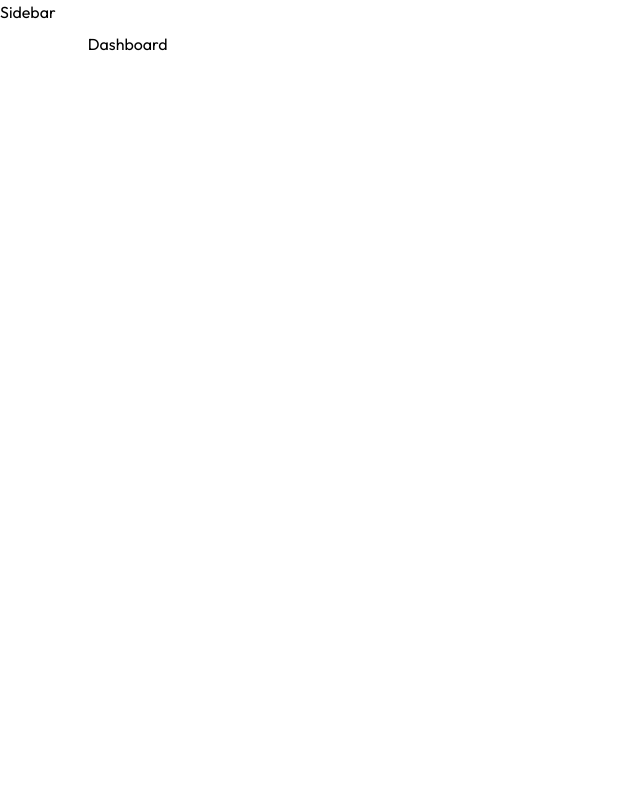
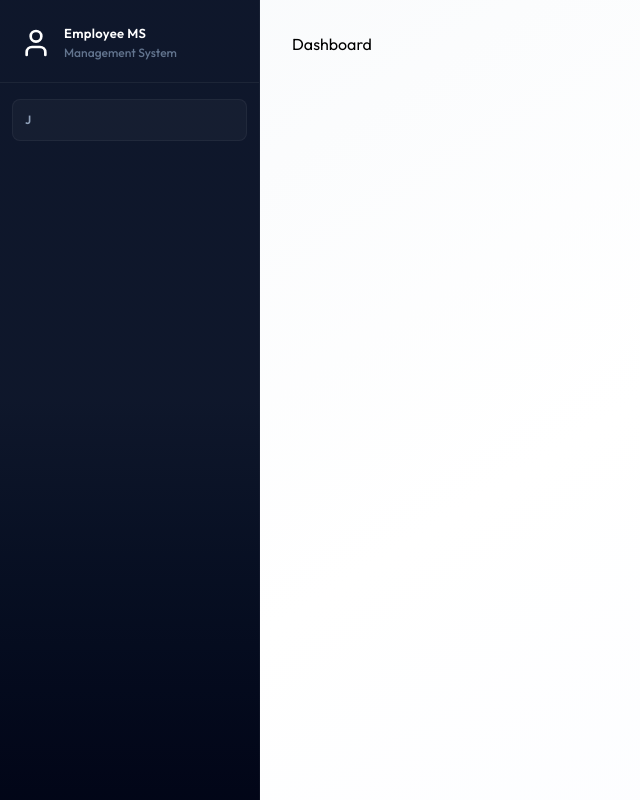
Before and after one commit to MayanthaS/Employee-Management-Systems, a React (Vite) app in the folder client/: page /dashboard in a window 1280 px wide. Shown: the whole page, without its empty margins (0-640 px from the left). Built offline with nearby package versions, Linux system fonts and the light colour scheme.

Commit message:
fix: clean up Sidebar component and restore Layout impor

```diff
--- /dev/null
+++ b/client/src/components/Sidebar.jsx
@@ -0,0 +1,80 @@
+import { useState } from "react";
+import { dummyProfileData } from "../assets/assets";
+import { MenuIcon, UserIcon, XIcon } from "lucide-react";
+
+const Sidebar = () => {
+  const [mobileOpen, setMobileOpen] = useState(false);
+  const userName = `${dummyProfileData.firstName} ${dummyProfileData.lastName}`;
+
+  const sidebarContent = (
+    <>
+      {/*Brand Header */}
+      <div className=" px-5 pt-6 pb-5 border-b border-white/6 ">
+        <div className="flex items-center justify-between">
+          <div className="flex items-center gap-3">
+            <UserIcon className="text-white size-8" />
+            <div>
+              <p className="font-semibold text-[13px] text-white tracking-wide">
+                Employee MS
+              </p>
+              <p className="text-[12px] text-slate-500 font-medium">
+                Management System
+              </p>
+            </div>
+          </div>
+          {/*Close mene */}
+          <button
+            onClick={() => setMobileOpen(false)}
+            className="lg:hidden text-slate-400 hover:text-white p-1"
+          >
+            <XIcon size={20} />
+          </button>
+        </div>
+      </div>
+      {/**User Profile card */}
+      {userName && (
+        <div className="mx-3 mt-4 mb-1 p-3 rounded-lg bg-white/3 border border-white/5">
+          <div className="flex items-center gap-3 ">
+            <span className="text-slate-400 text-xs  font-semibold">
+              {userName.charAt(0).toUpperCase()}
+            </span>
+          </div>
+        </div>
+      )}
+      {/**Section label */}
+      {/*Navigation lists */}
+      {/* Logout*/}
+    </>
+  );
+  return (
+    <div>
+      {/*Mobile Hamburger Icon */}
+      <button
+        onClick={() => setMobileOpen(true)}
+        className="lg:hidden fixed top-4 left-4 z-50 p-2 bg-slate-800 text-white rounded-lg shadow-lg border border-white/10"
+      >
+        <MenuIcon size={20} />
+      </button>
+      {/**Mobile overlay */}
+      {mobileOpen && (
+        <div
+          className="lg:hidden fixed inset-0 bg-black/60 backdrop-blur-sm z-40"
+          onClick={() => setMobileOpen(false)}
+        />
+      )}
+
+      {/**Side bar -Desktop */}
+      <aside className="hidden lg:flex flex-col h-full w-[260px] bg-linear-to-b from-slate-900 via-slate-900 to-slate-950 text-white shrink-0 border-r border-white/4 ">
+        {sidebarContent}
+      </aside>
+      {/**Sidebar -Mobile */}
+      <aside
+        className={`lg:hidden fixed inset-y-0 left-0 w-72 bg-linear-to-b from-slate-900 via-slate-900 to-slate-950 text-white z-50 flex flex-col transform transition-transform duration-300 ${mobileOpen ? "translate-x-0" : "-translate-x-full"}`}
+      >
+        {sidebarContent}
+      </aside>
+    </div>
+  );
+};
+
+export default Sidebar;
--- a/client/src/pages/Layout.jsx
+++ b/client/src/pages/Layout.jsx
@@ -1,12 +1,13 @@
+import Sidebar from "../components/Sidebar";
 import React from "react";
 import { Outlet } from "react-router-dom";
 
 const Layout = () => {
   return (
-    <div className="flex h-screen bg-lineart-to-br from-slate-50 via-white to-indigo-50/30">
-      <p>Sidebar</p>
+    <div className="flex h-screen bg-linear-to-br from-slate-50 via-white to-indigo-50/30">
+      <Sidebar />
       <main className="flex-1 overflow-y-auto">
-        <div className="p-4 pt-16 sm:pt-6 lg:p-8 max-w-400 mx-auto">
+        <div className="p-4 pt-16 sm:pt-6 lg:p-8 max-w-7xl mx-auto">
           <Outlet />
         </div>
       </main>
```
